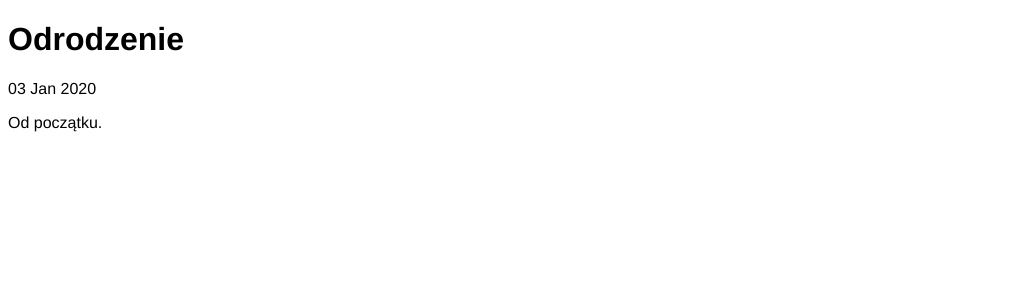
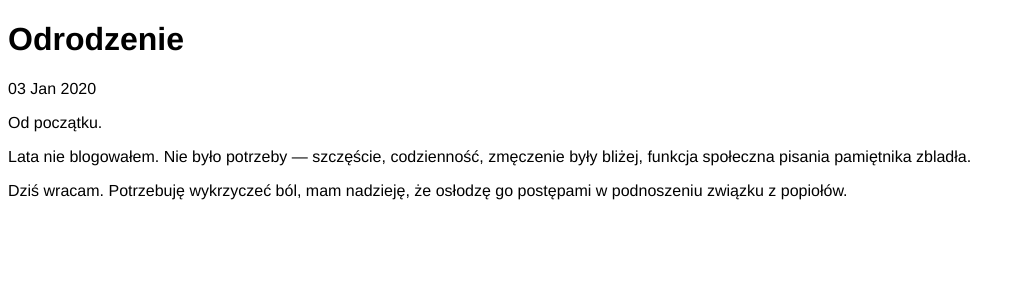
Before and after one commit to jaq-blog-pl/jaq-blog-pl.github.io, a Jekyll site: the page built from _posts/2020-01-03-revival.md, in a window 1280 px wide. Shown: the top 300 px of the page, without its empty margins (0-1021 px from the left). Built offline with Jekyll 4.4.1, drawn with Linux system fonts in a browser that asks for light colours.

Commit message:
Rozwiniecie odrodzenia

```diff
--- a/_posts/2020-01-03-revival.md
+++ b/_posts/2020-01-03-revival.md
@@ -5,3 +5,7 @@ date: 2020-01-03
 ---
 
 Od początku.
+
+Lata nie blogowałem.  Nie było potrzeby --- szczęście, codzienność, zmęczenie były bliżej, funkcja społeczna pisania pamiętnika zbladła.
+
+Dziś wracam.  Potrzebuję wykrzyczeć ból, mam nadzieję, że osłodzę go postępami w podnoszeniu związku z popiołów.
```
